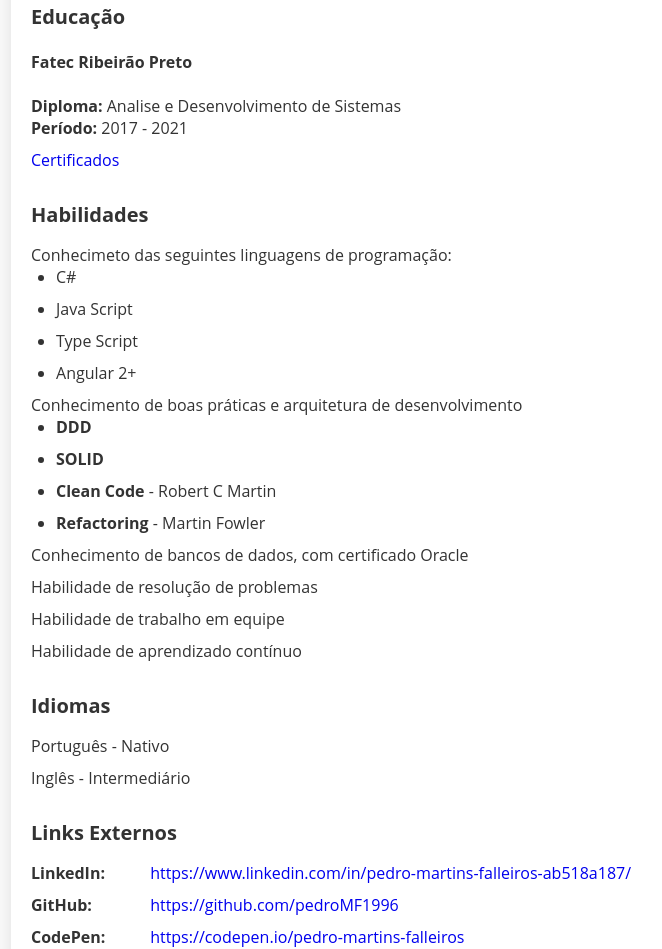
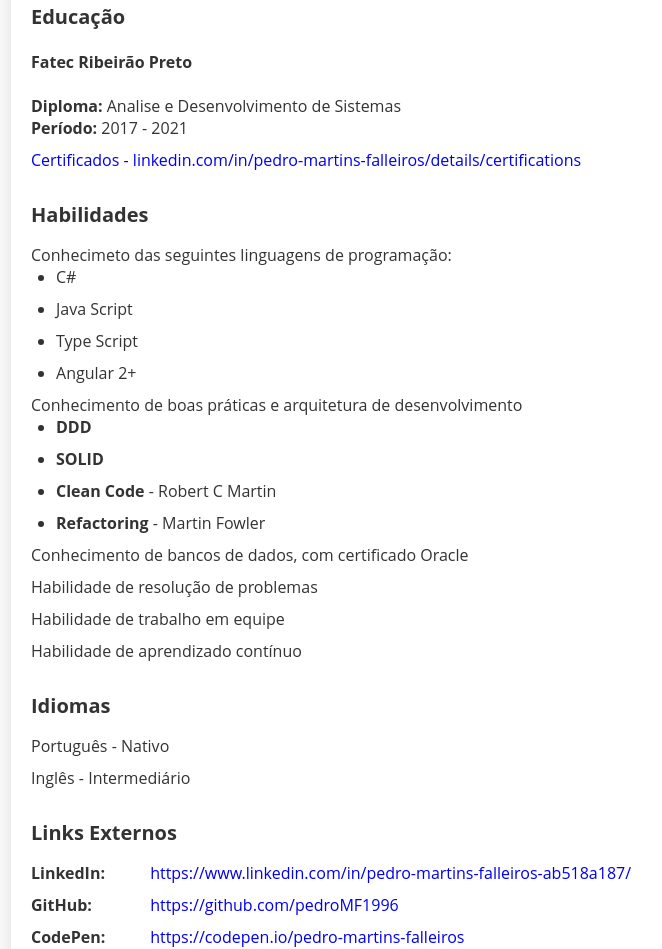
Before and after one commit to pedroMF1996/curriculo, a plain HTML site: page index.html in a window 1280 px wide. Shown: the part 2922-3871 px from the top of the page, without its empty margins (113-775 px from the left). Drawn offline with Linux system fonts and the light colour scheme.

Commit message:
Melhorando o certificados

```diff
--- a/index.html
+++ b/index.html
@@ -346,7 +346,7 @@
           <p><strong>Período:</strong> 2017 - 2021</p>
         </li>
         <li>
-          <a href="https://www.linkedin.com/in/pedro-martins-falleiros/details/certifications/" target="_blank">Certificados</a>
+          <a href="https://www.linkedin.com/in/pedro-martins-falleiros/details/certifications/" target="_blank">Certificados - linkedin.com/in/pedro-martins-falleiros/details/certifications</a>
         </li>
       </ul>
 
```
